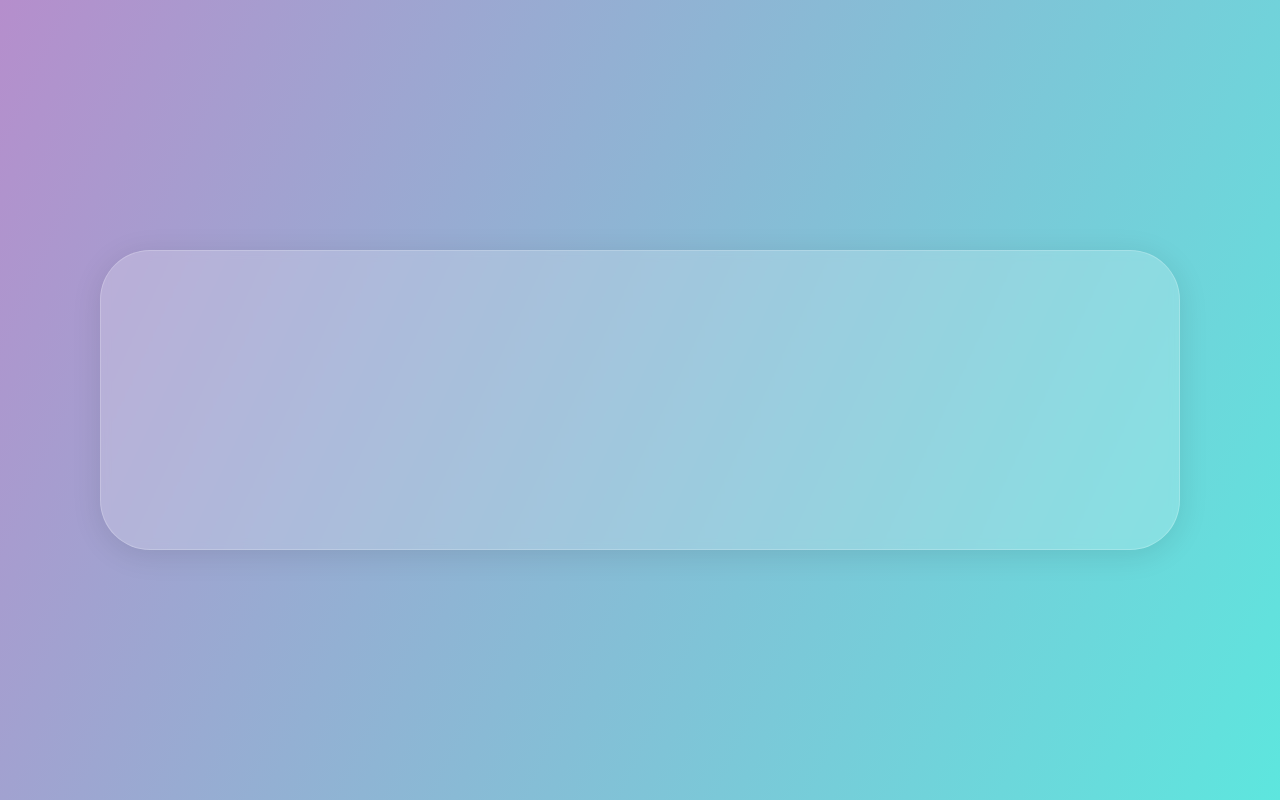
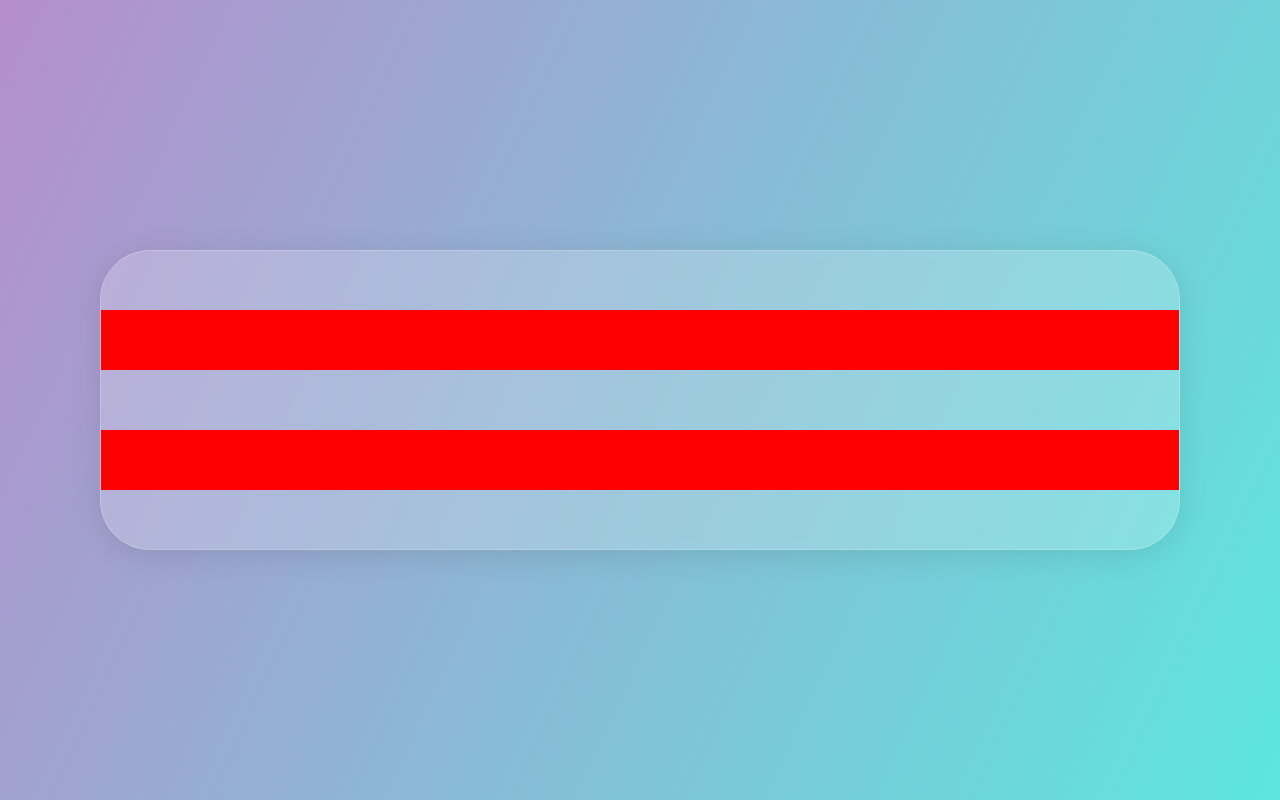
Before and after one commit to MohdSaifulM/portfolio, a React (Vite) app: page / in a window 1280 px wide. Built offline with nearby package versions, Linux system fonts and the light colour scheme.

Commit message:
style: 💄 Added some html for the git branch design

```diff
--- a/src/pages/Home.tsx
+++ b/src/pages/Home.tsx
@@ -2,7 +2,18 @@ const Home = () => {
     return (
         <main>
             <section className="section-tree">
-
+                <div className="branch-row">
+                </div>
+                <div className="branch-row">
+                    <div className="circle-group">
+                         <div className="circle"></div>
+                         <div className="circle"></div>
+                    </div>
+                    <div className="circle-group">
+                        <div className="circle"></div>
+                        <div className="circle"></div>
+                    </div>
+                </div>
             </section>
         </main>
     )
--- a/src/styles/css/style.css
+++ b/src/styles/css/style.css
@@ -1 +1,50 @@
-*,*::after,*::before{margin:0;padding:0;box-sizing:inherit}html{font-size:62.5%}body{box-sizing:border-box}main{display:flex;align-items:center;justify-content:center;height:100vh;width:100vw;background:linear-gradient(115deg, #b58ecc, #5de6de)}.section-tree{height:30rem;width:calc(100vw - 20rem);background:rgba(255,255,255,0.2);border-radius:5rem;box-shadow:0 0.5rem 3rem rgba(0,0,0,0.1);backdrop-filter:blur(0.5rem);-webkit-backdrop-filter:blur(0.5rem);border:1px solid rgba(255,255,255,0.2)}
+/* Universal Reset */
+*,
+*::after,
+*::before {
+  margin: 0;
+  padding: 0;
+  box-sizing: inherit; }
+
+html {
+  font-size: 62.5%; }
+
+body {
+  box-sizing: border-box; }
+
+main {
+  display: flex;
+  align-items: center;
+  justify-content: center;
+  height: 100vh;
+  width: 100vw;
+  background: linear-gradient(115deg, #b58ecc, #5de6de); }
+
+.section-tree {
+  height: 30rem;
+  width: calc(100vw - 20rem);
+  background: rgba(255, 255, 255, 0.2);
+  border-radius: 5rem;
+  box-shadow: 0 0.5rem 3rem rgba(0, 0, 0, 0.1);
+  backdrop-filter: blur(0.5rem);
+  -webkit-backdrop-filter: blur(0.5rem);
+  border: 1px solid rgba(255, 255, 255, 0.2);
+  display: flex;
+  flex-direction: column;
+  justify-content: space-evenly; }
+
+.branch-row {
+  height: 6rem;
+  width: 100%;
+  background: red;
+  display: flex;
+  justify-content: space-around; }
+
+.circle-group {
+  width: 30%;
+  height: inherit;
+  display: flex;
+  justify-content: space-between; }
+
+.circle {
+  width: 10%; }
--- a/src/styles/sass/pages/_home.scss
+++ b/src/styles/sass/pages/_home.scss
@@ -7,4 +7,26 @@
     backdrop-filter: blur(.5rem);
     -webkit-backdrop-filter: blur(.5rem);
     border: 1px solid rgba($color-white, 0.2);
+    display: flex;
+    flex-direction: column;
+    justify-content: space-evenly;
 }
+
+.branch-row {
+    height: 6rem;
+    width: 100%;
+    background: red;
+    display: flex;
+    justify-content: space-around;
+}
+
+.circle-group {
+    width: 30%;
+    height: inherit;
+    display: flex;
+    justify-content: space-between;
+}
+
+.circle {
+    width: 10%;
+}
```
